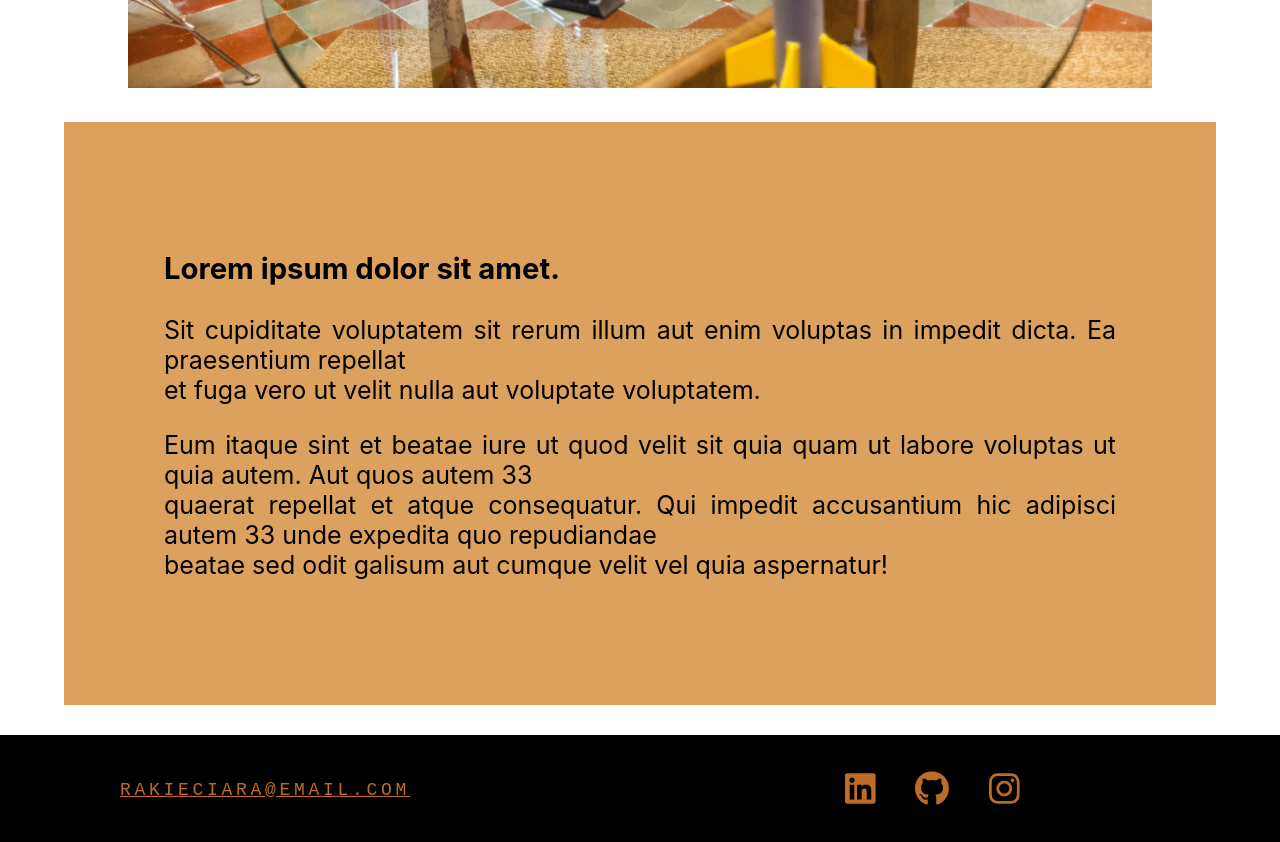
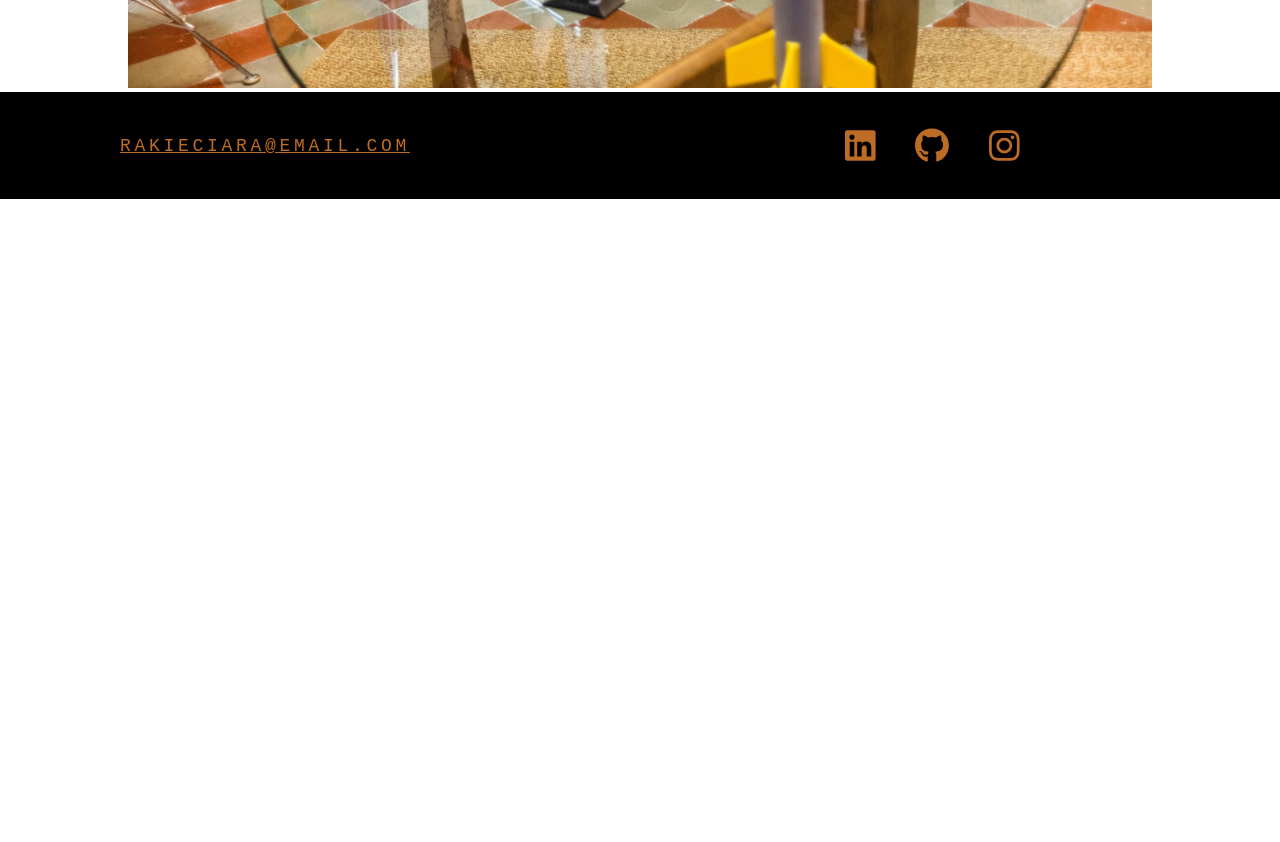
Before and after one commit to Oliweirdo/rakieciara-react, a React (Create React App) app: page / in a window 1280 px wide. Shown: the part 980-1822 px from the top of the page. After the commit the page ends 1179 px from the top, so only its background shows below. Built offline with nearby package versions, Linux system fonts and the light colour scheme.

Commit message:
setup gh-pages

```diff
--- a/src/components/Home/index.js
+++ b/src/components/Home/index.js
@@ -10,14 +10,14 @@ const Home = () => {
             </div>
             <img className="main-photo" src={mainPhoto} alt="" ></img>
 
-            <div className='about'>
+            {/* <div className='about'>
                 <p><h3>Lorem ipsum dolor sit amet.</h3> Sit cupiditate voluptatem sit rerum illum aut enim voluptas in impedit dicta.
                     Ea praesentium repellat<br /> et fuga vero ut velit nulla aut voluptate voluptatem. </p>
                 <p>Eum itaque sint et beatae iure ut quod velit sit quia quam ut labore voluptas ut quia autem.
                     Aut quos autem 33 <br />quaerat repellat et atque consequatur.
                     Qui impedit accusantium hic adipisci autem 33 unde expedita
                     quo repudiandae <br />beatae sed odit galisum aut cumque velit vel quia aspernatur! </p>
-            </div>
+            </div> */}
 
         </div>
     )
```
Also changed, not shown: package.json (+7 -1 lines), 1 other file (tests, documents, lock files or other folders).
